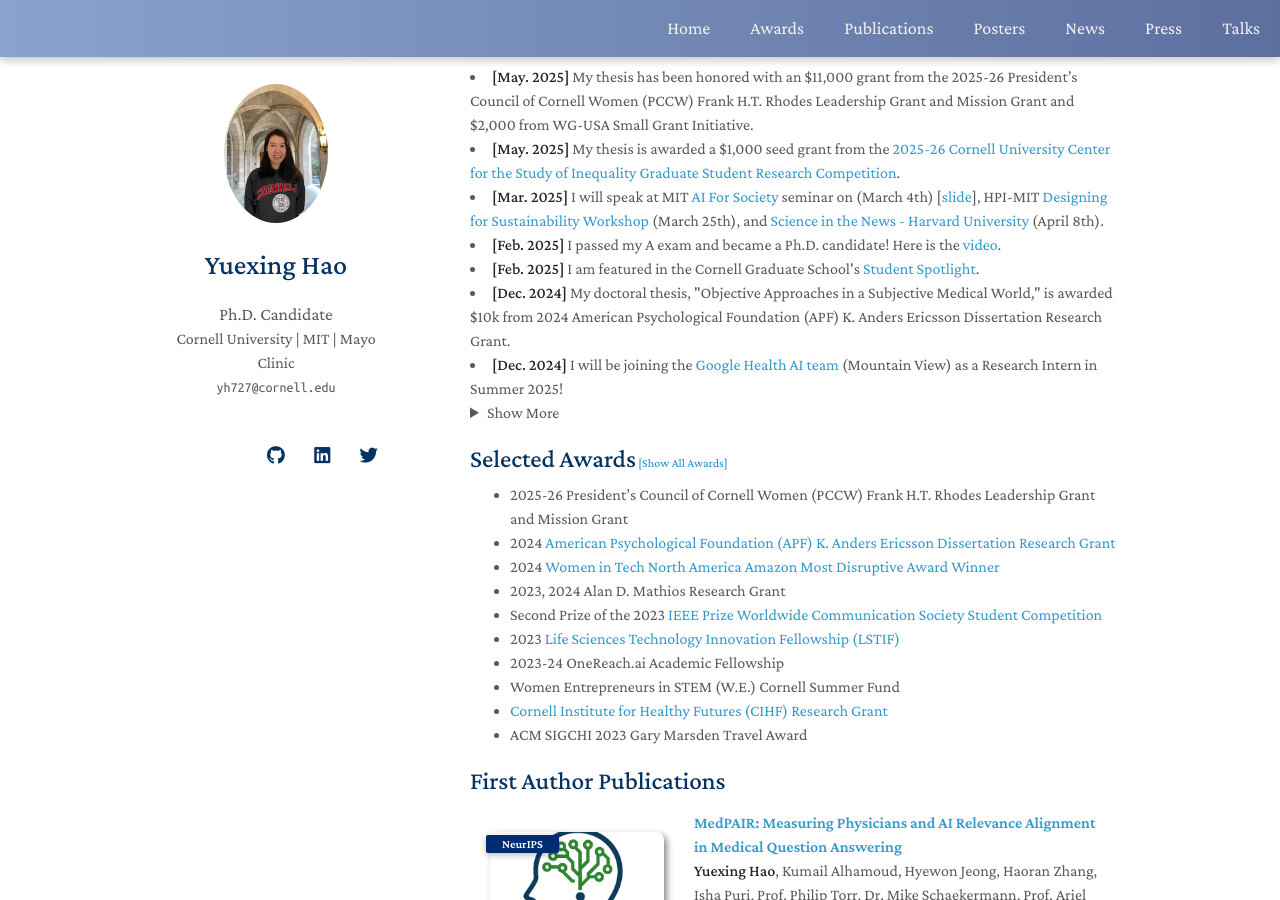
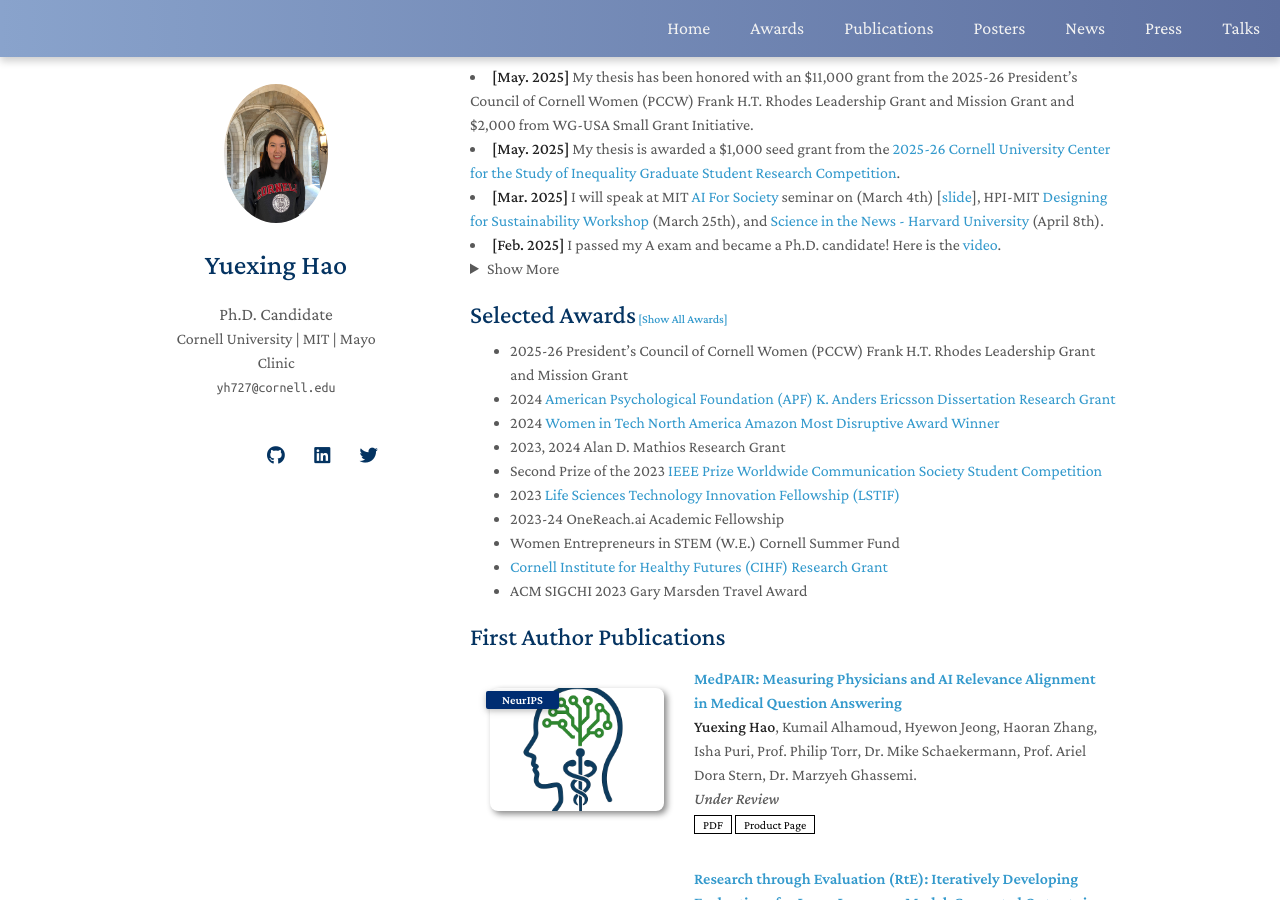
Before and after one commit to YuexingHao/Yuexing-Hao, a Jekyll site: the page built from index.md, in a window 1280 px wide and 900 px high, scrolled down 564 px. Built offline with Jekyll 4.4.1, drawn with Linux system fonts in a browser that asks for light colours; nearby versions of some CDN libraries; a style sheet for code colours, icons or effects is not loaded; our own code applies the rules of GitHub Pages for plain Markdown files.

Commit message:
Update news.md

```diff
--- a/_includes/news.md
+++ b/_includes/news.md
@@ -4,12 +4,13 @@
 <li><strong>[May. 2025]</strong> My thesis is awarded a $1,000 seed grant from the <a href="https://yuexinghao.github.io/Yuexing-Hao/assets/files/CSI_Grant_1k.pdf">2025-26 Cornell University Center for the Study of Inequality Graduate Student Research Competition</a>.</li>
 <li><strong>[Mar. 2025]</strong> I will speak at MIT <a href="https://ai4society.mit.edu/">AI For Society</a> seminar on (March 4th) [<a href="https://yuexinghao.github.io/Yuexing-Hao/assets/files/Ai4Society_Talk_Mar_25.pdf">slide</a>], HPI-MIT <a href="https://design.mit.edu/events/spring-2025-hpi-mit-workshop?preview=1">Designing for Sustainability Workshop </a> (March 25th), and <a href="https://sites.harvard.edu/sitn/">Science in the News - Harvard University </a> (April 8th).</li>
 <li><strong>[Feb. 2025]</strong> I passed my A exam and became a Ph.D. candidate! Here is the <a href="https://www.youtube.com/watch?v=kLMpPQfK7pU&ab_channel=YuexingHao">video</a>.</li>
+<details>
+
+  <summary>Show More</summary>
+
 <li><strong>[Feb. 2025]</strong> I am featured in the Cornell Graduate School's <a href="https://gradschool.cornell.edu/spotlights/student-spotlight-yuexing-hao/">Student Spotlight</a>. </li>
 <li><strong>[Dec. 2024]</strong> My doctoral thesis, "Objective Approaches in a Subjective Medical World," is awarded $10k from 2024 American Psychological Foundation (APF) K. Anders Ericsson Dissertation Research Grant. </li>
 <li><strong>[Dec. 2024]</strong> I will be joining the <a href="https://research.google/teams/health/">Google Health AI team</a> (Mountain View) as a Research Intern in Summer 2025!</li>
-<details>
-  <summary>Show More</summary>
-
 <li><strong>[Nov. 2024]</strong> I will give a <a href="https://lids.mit.edu/news-and-events/events/lids-and-stats-tea-talk-2">research seminar at MIT Laboratory for Information and Decision Systems</a> on November 20th.</li>
 <li><strong>[Oct. 2024]</strong> I will give two research talks: one at <a href="https://www.csail.mit.edu/event/objective-approaches-subjective-medical-world"> MIT ML Tea Seminar</a> on October 21st, 4-5 pm EST in Room G882, Hewlett Room; and another at <a href="https://gioele.science/">Prof. Gioele Zardini's</a> lab on October 17th, 11am-12pm EST in 32-D677. Let me know if you'd like the Zoom link! (I promise the two talks will cover different topics—one on AI-based healthcare systems and the other on data collection automation in the wild. Can you guess which is which?)</li>
 <li><strong>[Sep. 2024]</strong> I am proud to share that our latest paper working with the Mayo Clinic Radiation Oncology department patient-portal messaging paper is on arXiv: <a href="https://arxiv.org/abs/2409.18290">
```
